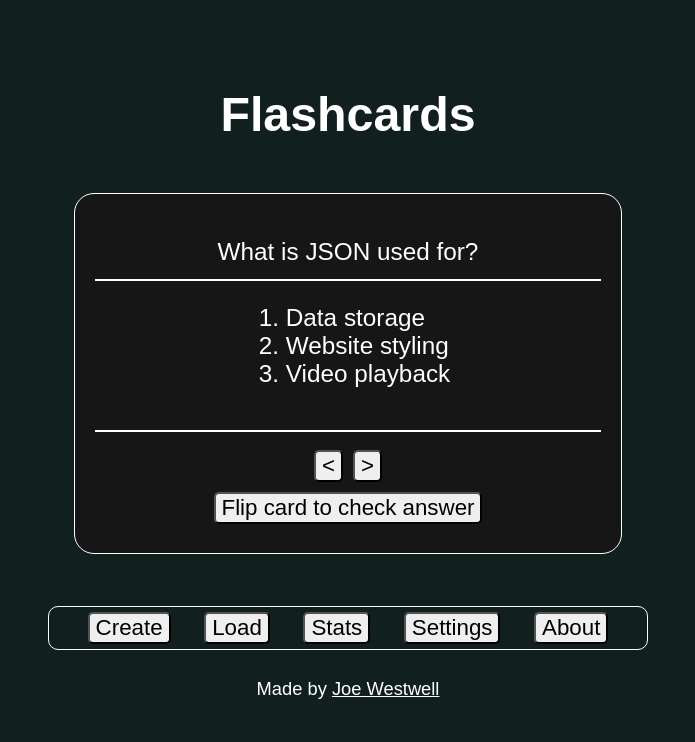
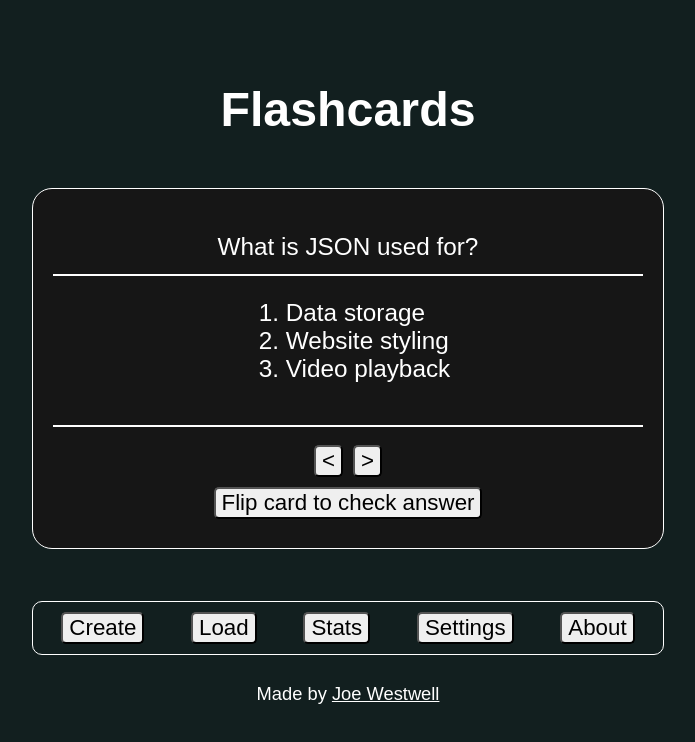
Before and after one commit to J-Wll/flashcards, a React (Vite) app: page / in a window 1280 px wide. Shown: the top 742 px of the page, without its empty margins (292-987 px from the left). Built offline with nearby package versions, Linux system fonts and the light colour scheme.

Commit message:
UI tweaks, made control bar wrap and the same size as the main flashcard

```diff
--- a/src/css/Flashcard.css
+++ b/src/css/Flashcard.css
@@ -1,17 +1,20 @@
 .flashcard{
     min-width: 300px;
-    width: 45%;
+    width: 50%;
     height: 95%;
     min-height: 300px;
     max-width: 1500px;
     background-color: rgb(22, 22, 22);
     border-radius: 20px;
     border:1px solid white;
-    margin: 0px 20px 0px 20px;
     box-sizing: border-box;
     padding: 20px;
     padding-top: 3vh;
     padding-bottom: 3vh;
+}
+
+.flashcard p {
+    overflow-wrap: anywhere;
 }
 
 .inactive{
@@ -94,16 +97,17 @@
 }
 
 .flipped {
-    transition: transform 0.5s;
+    transition-property: opacity, transform;
+    transition-duration: 0.5s;
     transform: rotateY(180deg);
-    animation: fadeIn 0.5s;
     /* transform-style: preserve-3d; */
 }
 
 .notFlipped{
-    transition: transform 0.5s;
+
+    transition-property: opacity, transform;
+    transition-duration: 0.5s;
     transform: rotateY(0deg);
-    animation: fadeIn 0.5s;
     /* transform-style: preserve-3d;  */
 }
 
--- a/src/css/FlashcardHandler.css
+++ b/src/css/FlashcardHandler.css
@@ -1,8 +1,8 @@
 /* Good until about 800px width */
 .flashcard-handler {
-    width: 95vw;
+    width: 100%;
     height: 50%;
-    min-width: 250px;
+    min-width: 300px;
     margin-top: 4vh;
     margin-bottom: 4vh;
     display: flex;
@@ -14,14 +14,15 @@
 .control-bar {
     border: 1px solid white;
     display: flex;
+    flex-wrap: wrap;
     flex-direction: row;
     align-items: center;
-    justify-content: space-evenly;
+    justify-content: space-around;
     padding: 5px;
-    min-width: 600px;
+    min-width: 300px;
     margin-top: 10px;
     margin-bottom: 10px;
-    width: 30%;
+    width: 50%;
     border-radius: 10px;
     box-sizing: border-box;
 }
@@ -30,6 +31,7 @@
     font-size: 20px;
     border-radius: 5px;
     min-width: fit-content;
+    margin: 5px;
     width: 10%;
     font-size: calc(14px + 0.4dvw + 0.4dvh);
 }
```
Also changed, not shown: src/Flashcard.jsx (+2 -5 lines).
